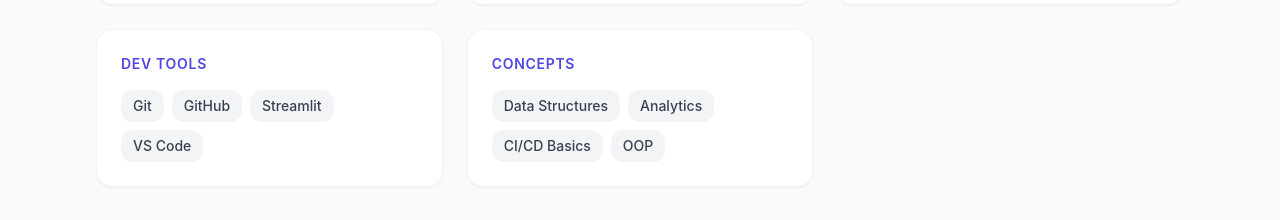
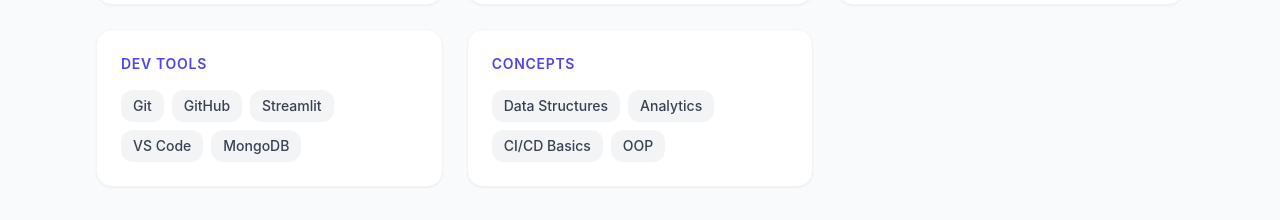
Before and after one commit to DharunKumarS-code/Portfolio, a React (Vite) app in the folder portfolio-website/: page / in a window 1280 px wide. Shown: the part 3180-3400 px from the top of the page. Built offline with nearby package versions, Linux system fonts and the light colour scheme; no server answers.

Commit message:
Add MongoDB to skills

```diff
--- a/portfolio-website/src/data.js
+++ b/portfolio-website/src/data.js
@@ -123,7 +123,7 @@
   { category: 'Programming', items: ['Python', 'Java'] },
   { category: 'AI / ML', items: ['NLP', 'RAG Pipelines', 'Embeddings', 'LangChain', 'FAISS'] },
   { category: 'Data Tools', items: ['Power BI', 'Pandas', 'Scikit-learn', 'Excel'] },
-  { category: 'Dev Tools', items: ['Git', 'GitHub', 'Streamlit', 'VS Code'] },
+  { category: 'Dev Tools', items: ['Git', 'GitHub', 'Streamlit', 'VS Code', 'MongoDB'] },
   { category: 'Concepts', items: ['Data Structures', 'Analytics', 'CI/CD Basics', 'OOP'] },
 ]
 
```
